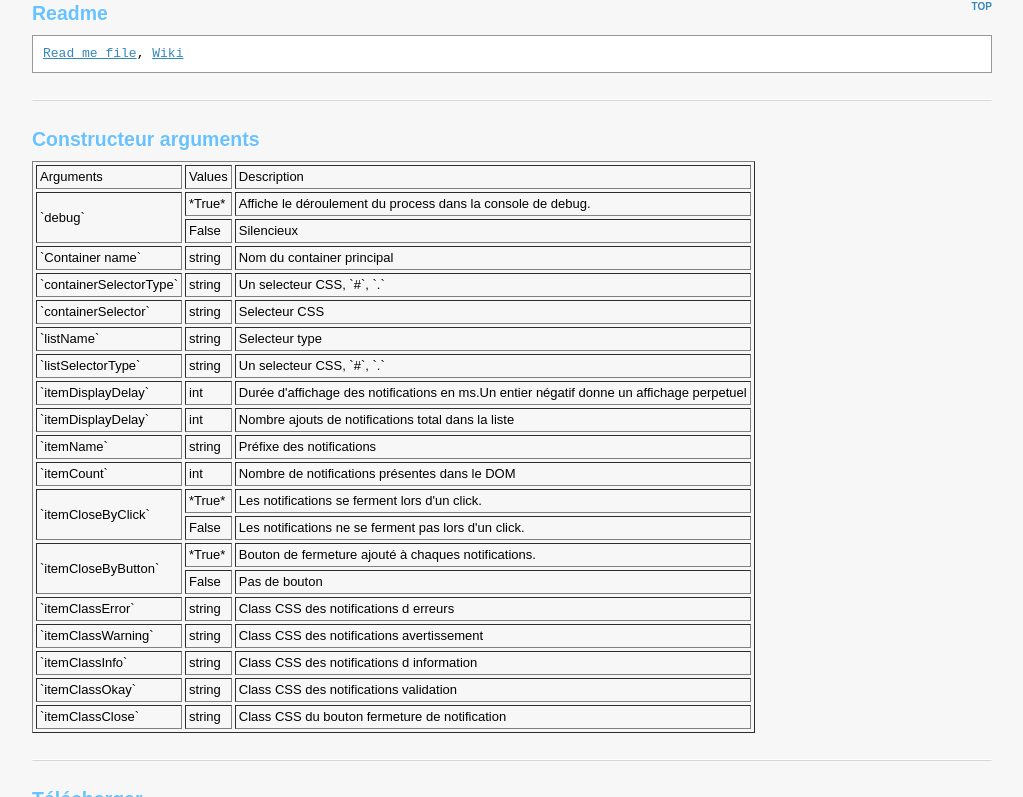
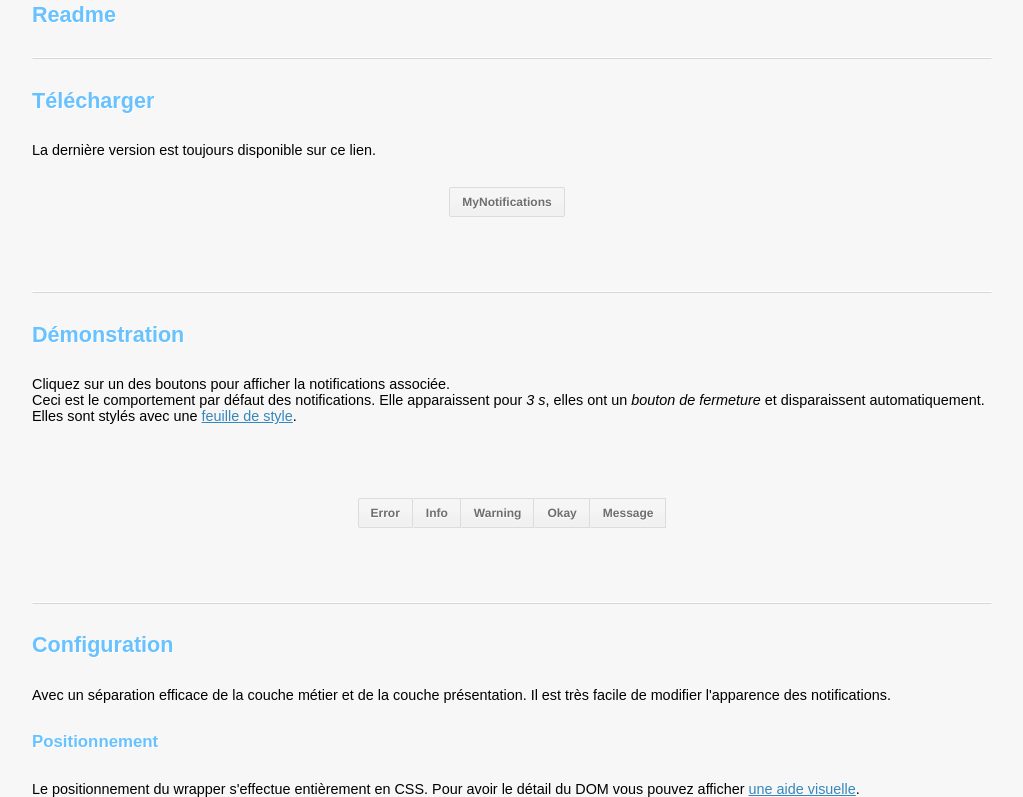
Before and after one commit to inwebo/Notifications, a plain HTML site: page index.html in a window 1280 px wide. Shown: the part 51-848 px from the top of the page, without its empty margins (128-1151 px from the left). Drawn offline with nearby package versions, Linux system fonts and the light colour scheme.

Commit message:
Demo updated

```diff
--- a/index.html
+++ b/index.html
@@ -1,12 +1,13 @@
-<!doctype html>
+<!doctype HTML>
 <head>
 	<meta charset="utf-8">
-	<link rel="stylesheet" href="style.css">
 	<link rel="shortcut icon" href="favicon.ico">
-	<link rel="stylesheet" href="style.css">
-	<!-- Indispensable pour le plugin -->
+	<link rel="stylesheet" href="style/style.css">
 	<script type="text/javascript" src="https://ajax.googleapis.com/ajax/libs/jquery/1.6.4/jquery.min.js"></script>
-	<link rel="stylesheet" href="plugin.mynotifications.css">
+	<link rel="stylesheet" href="style/plugin.mynotifications.css">
+        <link rel="stylesheet" href="style/gui-buttons.css">
+        <link id="wrapper-position" rel="stylesheet" href="style/bottomright.css">
+        <link id="demo-outline" rel="stylesheet" href="">
 	<!-- Indispensable pour le plugin -->
 	<meta name="keywords" content="jquery, plugin, notifications" />
 	<meta name="author" lang="fr" content="Inwebo" />
@@ -14,130 +15,16 @@
 	<meta name="date" content="2012" />
 	<title>Jquery - Plugin - MyNotifications</title>
 	<meta name="description" content="Simple Notification Plugin.">
+	<script type="text/javascript" src="plugin.mini.mynotifications.js"></script>
 </head>
-
 <body>
 <header>
     <a name="top"></a>
-    <h1>My Notifications <span id="version">version : <span>15-05-2012</span></span></h1>
+    <h1>Plugin Jquery de notification d'événements.<span id="version">version : <span>01-12-2012</span></span></h1>
 </header>
 <div role="main">
 	<script type="text/javascript" src="plugin.mynotifications.js"></script>
-	<h2>Readme <a href="#top">TOP</a></h2>
-		<code>
-			<a href="README.markdown" target="_blank" title="Read me">Read me file</a>, <a href="https://github.com/inwebo/MyNotifications-Jquery-plugin/wiki" title="Aide en ligne">Wiki</a>
-		</code>
-	<hr>
-	<h2>Constructeur arguments</h2>
-
-<table border="1" bordercolor="" style="background-color:" width="" cellpadding="3" cellspacing="3">
-	<tr>
-		<td>Arguments</td>
-		<td>Values</td>
-		<td>Description</td>
-	</tr>
-	<tr>
-		<td rowspan="2">`debug`</td>
-		<td>*True*</td>
-		<td>Affiche le déroulement du process dans la console de debug.</td>
-	</tr>
-	<tr>
-		<td>False</td>
-		<td>Silencieux</td>
-	</tr>
-	<tr>
-		<td>`Container name`</td>
-		<td>string</td>
-		<td>Nom du container principal</td>
-	</tr>
-	<tr>
-		<td>`containerSelectorType`</td>
-		<td>string</td>
-		<td>Un selecteur CSS, `#`, `.`</td>
-	</tr>
-	<tr>
-		<td>`containerSelector`</td>
-		<td>string</td>
-		<td>Selecteur CSS</td>
-	</tr>
-	<tr>
-		<td>`listName`</td>
-		<td>string</td>
-		<td>Selecteur type</td>
-	</tr>
-	<tr>
-		<td>`listSelectorType`</td>
-		<td>string</td>
-		<td>Un selecteur CSS, `#`, `.`</td>
-	</tr>
-	<tr>
-		<td>`itemDisplayDelay`</td>
-		<td>int</td>
-		<td>Durée d'affichage des notifications en ms.Un entier négatif donne un affichage perpetuel</td>
-	</tr>
-	<tr>
-		<td>`itemDisplayDelay`</td>
-		<td>int</td>
-		<td>Nombre ajouts de notifications total dans la liste</td>
-	</tr>
-	<tr>
-		<td>`itemName`</td>
-		<td>string</td>
-		<td>Préfixe des notifications</td>
-	</tr>
-	<tr>
-		<td>`itemCount`</td>
-		<td>int</td>
-		<td>Nombre de notifications présentes dans le DOM</td>
-	</tr>
-	<tr>
-		<td rowspan="2">`itemCloseByClick`</td>
-		<td>*True*</td>
-		<td>Les notifications se ferment lors d'un click.</td>
-	</tr>
-	<tr>
-		<td>False</td>
-		<td>Les notifications ne se ferment pas lors d'un click.</td>
-	</tr>
-	<tr>
-		<td rowspan="2">`itemCloseByButton`</td>
-		<td>*True*</td>
-		<td>Bouton de fermeture ajouté à chaques notifications.</td>
-	</tr>
-	<tr>
-		<td>False</td>
-		<td>Pas de bouton</td>
-	</tr>
-	<tr>
-		<td>`itemClassError`</td>
-		<td>string</td>
-		<td>Class CSS des notifications d erreurs</td>
-	</tr>
-	<tr>
-		<td>`itemClassWarning`</td>
-		<td>string</td>
-		<td>Class CSS des notifications avertissement</td>
-	</tr>
-	<tr>
-		<td>`itemClassInfo`</td>
-		<td>string</td>
-		<td>Class CSS des notifications d information</td>
-	</tr>
-	<tr>
-		<td>`itemClassOkay`</td>
-		<td>string</td>
-		<td>Class CSS des notifications validation</td>
-	</tr>
-	<tr>
-		<td>`itemClassClose`</td>
-		<td>string</td>
-		<td>Class CSS du bouton fermeture de notification</td>
-	</tr>
-</table>
-
-
-
-
+	<h2>Readme</h2>
 
 	<hr>
 	<h2>Télécharger</h2>
@@ -145,74 +32,11 @@
 		La dernière version est toujours disponible sur ce lien.
 	</p>
 	<p style="text-align: center;">
-		<a href="https://github.com/inwebo/MyNotifications-Jquery-plugin/zipball/MyNotifications" class="punch" title="Always last stable release">MyNotifications</a>
+		<a href="https://github.com/inwebo/MyNotifications-Jquery-plugin/zipball/MyNotifications" class="button" title="Always last stable release">MyNotifications</a>
 	</p>
 	<br>
 	<hr>
-	<h2>Démonstration en ligne</h2>
-	<p style="text-align: center;">
-		<a href="http://www.inwebo.net/demo/plugin.mynotifications/" class="punch" title="Always last stable release">Online demo</a><br>
-	</p>
-	<br>
-
-	<hr>
-	<h2>Usage <a href="#top">TOP</a></h2>
-	<code>
-		<pre>
-			$(document).ready(function() {
-
-			    // Nouvel objet par défaut
-			    var myplugin = new $.myNotifications();
-
-			    // Nouvel objet avec paramètres, affichage perpetuel des notifications
-			    // Par la suite toutes les méthodes publics sont accessibles
-			    // var myplugin = new $.myNotifications({'delay':-1});
-
-
-				// Démonstration
-				$('#addMsgError').click(
-
-					function() {
-							myplugin.msgError('Message d\'erreur.');
-					}
-
-				);
-
-				$('#addMsgWarning').click(
-
-					function() {
-							myplugin.msgWarning('Message warning!');
-					}
-
-				);
-
-				$('#addMsgInfo').click(
-
-					function() {
-							myplugin.msgInfo('Message à caractère informatif!');
-					}
-
-				);
-
-				$('#addMsgOkay').click(
-
-					function() {
-							myplugin.msgOkay('Tout est okay!');
-					}
-				);
-
-				$('#addMsg').click(
-
-					function() {
-							myplugin.msg('Titre custom','Text custom');
-					}
-				);
-
-			});
-		</pre>
-	</code>
-	<hr>
-	<h2>Démonstration <a href="#top">TOP</a></h2>
+        <div><h2>Démonstration </h2></div>
 	<p>
 		Cliquez sur un des boutons pour afficher la notifications associée.<br>
 		Ceci est le comportement par défaut des notifications. Elle apparaissent pour <em>3 s</em>,
@@ -220,62 +44,86 @@
 		une <a href="plugin.mynotifications.css">feuille de style</a>.
 	</p>
         <br>
+	<p style="text-align:center;">
+		<a href="#" id="buttonError" class="button left color-error">Error</a><a href="#" id="buttonInfo" class="button middle color-info">Info</a><a href="#" id="buttonWarning"  class="button middle color-warning">Warning</a><a href="#" id="buttonSuccess"  class="button middle color-success">Okay</a><a href="#" id="buttonCustom"  class="button middle right color-custom">Message</a>
+	</p>
+        <br>
 	<hr>
-	<p style="text-align:center;">
-		<a href="#" id="addMsgError" class="punch" onclick="return false;">Error</a> -
-		<a href="#" id="addMsgInfo" class="punch"  onclick="return false;">Info</a> -
-		<a href="#" id="addMsgWarning"  class="punch"  onclick="return false;">Warning</a> -
-		<a href="#" id="addMsgOkay"  class="punch"  onclick="return false;">Okay</a> -
-		<a href="#" id="addMsg"  class="punch"  onclick="return false;">Message</a>
+        <div><h2>Configuration</h2></div>
+        <p>
+            Avec un séparation efficace de la couche métier et de la couche présentation. Il est très
+            facile de modifier l'apparence des notifications.
         </p>
-
+        <h3>Positionnement</h3>
+        <p>
+            Le positionnement du wrapper s'effectue entièrement en CSS. Pour avoir le détail du DOM vous pouvez afficher <a id="demo-outline-button" href="#">une
+                aide visuelle</a>.
+        </p>
+        <ul id="demoPosition">
+            <li><a id="topleft" href="#">Top left</a></li>
+            <li><a id="topright" href="#">Top right</a></li>
+            <li><a id="bottomleft" href="#">Bottom left</a></li>
+            <li><a id="bottomright" href="#">Bottom right</a></li>
+        </ul>
 </div>
 <script>
 	$(document).ready(function() {
 
-	    // create a new instance of the plugin
-	    //var myplugin = new $.myNotifications();
-	    var myplugin = new $.myNotifications({
-	    	//'itemDisplayDelay':-1,
-	    	'itemCloseByClick':false
+        $("#demoPosition li a").click(function(e){
+            e.preventDefault();
+            var css = $(this).attr('id') + ".css";
+            var wrapperPosition = $("#wrapper-position").attr('href', css);
+
         });
 
-		$('#addMsgError').click(
+        $("#demo-outline-button").click(function(e){
+            e.preventDefault();
+            var css = "style/demo.outline.css";
 
-			function() {
-				myplugin.msgError('Message d\'erreur.');
+            if($("#demo-outline").attr('href')== "") {
+                $("#demo-outline").attr('href', css);
             }
+            else {
+                $("#demo-outline").attr('href', "");
+            }
+        });
 
+	    var notifications = new $.myNotifications();
+            notifications.Notification('Bienvenue', 'Je suis un message d\'accueil! Je suis entièrement clickable et je reste affichée indefiniment.');
+            notifications.Notification('success', 'Une notification peut contenir du HTML!<br/><br/><iframe width="100%" height="95%" src="http://www.youtube.com/embed/2OXAFqcQAfo" frameborder="0" allowfullscreen></iframe>');
+            notifications.Notification('Mais aussi', 'Chaque notifications peut être configurée indépendament, celle ci ne se ferme pas lors du click, elle ne dispose pas de bouton close et a une durée de vie de 10s\n\
+        <br><code>{closeSelf:false, closeButton:false, life:10000}</code>', {closeSelf:false, closeButton:false, life:10000});
+		$('#buttonError').click(
+			function(event) {
+                            event.preventDefault();
+                            notifications.E('Houston we\'ve got problem.');
+			}
 		);
-				$('#addMsgWarning').click(
-
-					function() {
-							myplugin.msgWarning('Message warning!');
+		$('#buttonInfo').click(
+			function(event) {
+                            event.preventDefault();
+                            notifications.I('Ceci n\'est pas une information');
 			}
-
 		);
-
-				$('#addMsgInfo').click(
-
-					function() {
-							myplugin.msgInfo('Message à caractère informatif!');
+		$('#buttonWarning').click(
+			function(event) {
+                            event.preventDefault();
+                            notifications.W('Attention');
 			}
-
 		);
-
-				$('#addMsgOkay').click(
-
-					function() {
-							myplugin.msgOkay('Tout est okay!');
+		$('#buttonSuccess').click(
+			function(event) {
+                            event.preventDefault();
+                            notifications.S('Je pourrais être le callback d\'une requete ajax.');
+			}
+		);
+		$('#buttonCustom').click(
+			function(event) {
+                            event.preventDefault();
+                            notifications.Notification('Je suis un titre','Je suis le corps du message.');
 			}
 		);
 
-				$('#addMsg').click(
-
-					function() {
-							myplugin.msg('Titre custom','Text custom');
-					}
-				);
 	});
 </script>
 
@@ -290,5 +138,6 @@
 var _gaq = _gaq || [];_gaq.push(["_setAccount", "UA-23326627-1"]);_gaq.push(["_setDomainName", ".inwebo.net"]);_gaq.push(["_trackPageview"]);(function() {var ga = document.createElement("script");ga.type = "text/javascript";ga.async = true;ga.src = ("https:" == document.location.protocol ? "https://ssl" : "http://www") + ".google-analytics.com/ga.js";var s = document.getElementsByTagName("script")[0];s.parentNode.insertBefore(ga, s);})();
 //--><!]]>
 </script>
+
 </body>
 </html>
```
Lines whose indentation alone changed are shown as unchanged.
